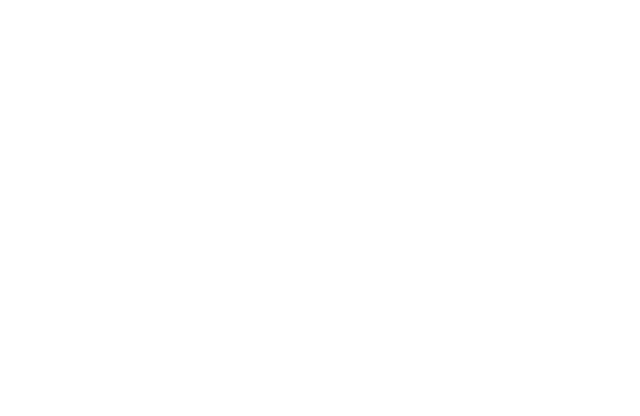
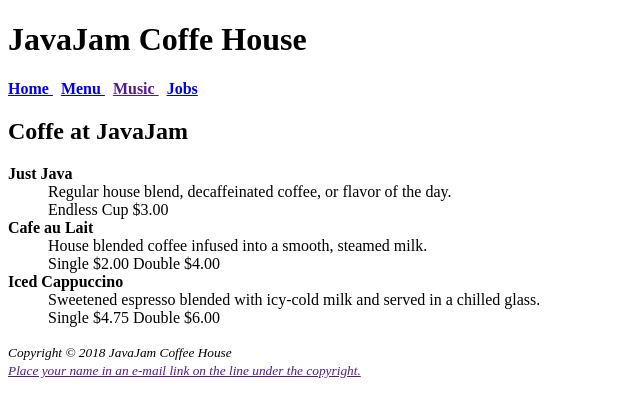
Before and after one commit to taoquangtruong6299/JavaJam-Coffee-House-, a plain HTML site: page menu.html in a window 1280 px wide. Shown: the whole page, without its empty margins (0-640 px from the left). Drawn offline with Linux system fonts and the light colour scheme.

Commit message:
finish_all

```diff
--- a/menu.html
+++ b/menu.html
@@ -4,9 +4,49 @@
   <meta charset="UTF-8">
   <meta http-equiv="X-UA-Compatible" content="IE=edge">
   <meta name="viewport" content="width=device-width, initial-scale=1.0">
-  <title>menu</title>
+  <title>JavaJam Coffee House Menu</title>
 </head>
 <body>
+  <header>
+    <h1>JavaJam Coffe House</h1>
+  </header>
+  <nav>
+    <b><a href="index.html">
+      Home
+    </a></b>&nbsp;
+    <b><a href="menu.html">
+      Menu
+    </a></b>&nbsp;
+    <b><a href="">
+      Music
+    </a></b>&nbsp;
+    <b><a href="jobs.html">
+      Jobs
+    </a></b>
+  </nav>
+  <main>
+    <h2>Coffe at JavaJam</h2>
+    <dl>
+      <dt><strong>Just Java</strong></dt>
+        <dd>Regular house blend, decaffeinated coffee, or flavor of
+          the day.<br>Endless Cup $3.00</dd>
+      <dt><strong>Cafe au Lait</strong></dt>
+        <dd>House blended coffee infused into a smooth, steamed
+          milk.<br>Single $2.00 Double $4.00</dd>
+      <dt><strong>Iced Cappuccino</strong></dt>
+        <dd>Sweetened espresso blended with icy-cold milk and
+          served in a chilled glass.<br>Single $4.75 Double $6.00</dd>
 
+
+    </dl>
+  </main>
+  <footer>
+    <small>
+      <i>Copyright © 2018 JavaJam Coffee House</i><br>
+      <i><a href="">Place your name in an e-mail link on the line under the
+        copyright.</a>
+        </i>
+    </small>
+</footer>
 </body>
 </html>
```
Also changed, not shown: index.html (+1 -1 lines).
